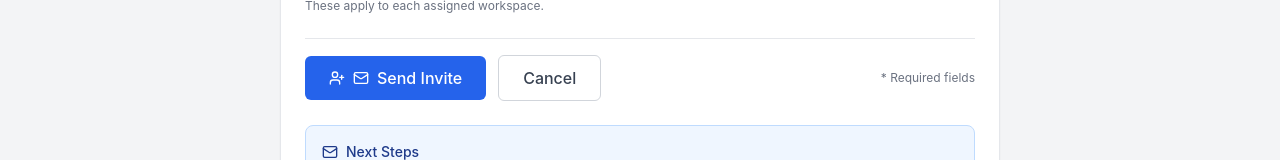
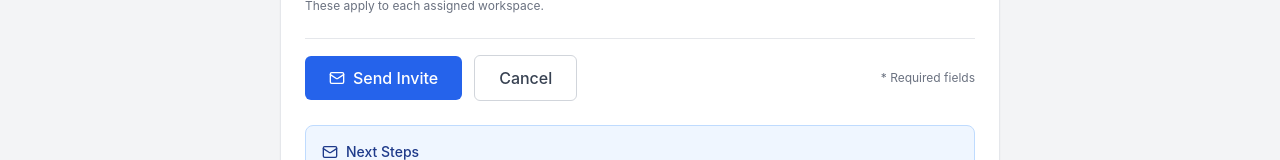
Before and after one commit to hs-matthew/approval-platform, a React (Create React App) app: page /users/new in a window 1280 px wide. Shown: the part 746-906 px from the top of the page. Built offline with nearby package versions, Linux system fonts and the light colour scheme; no server answers; the database is empty.

Commit message:
Update UserForm.js

```diff
--- a/src/pages/Users/UserForm.js
+++ b/src/pages/Users/UserForm.js
@@ -528,7 +528,6 @@ const UserForm = ({
               isSubmitting ? "bg-gray-400" : "bg-blue-600 hover:bg-blue-700"
             }`}
           >
-              <UserPlus className="w-4 h-4" />
             <Mail className="w-4 h-4" />
             {isSubmitting ? (isEdit ? "Saving…" : "Creating…") : (isEdit ? "Save Changes" : "Send Invite")}
           </button>
```
